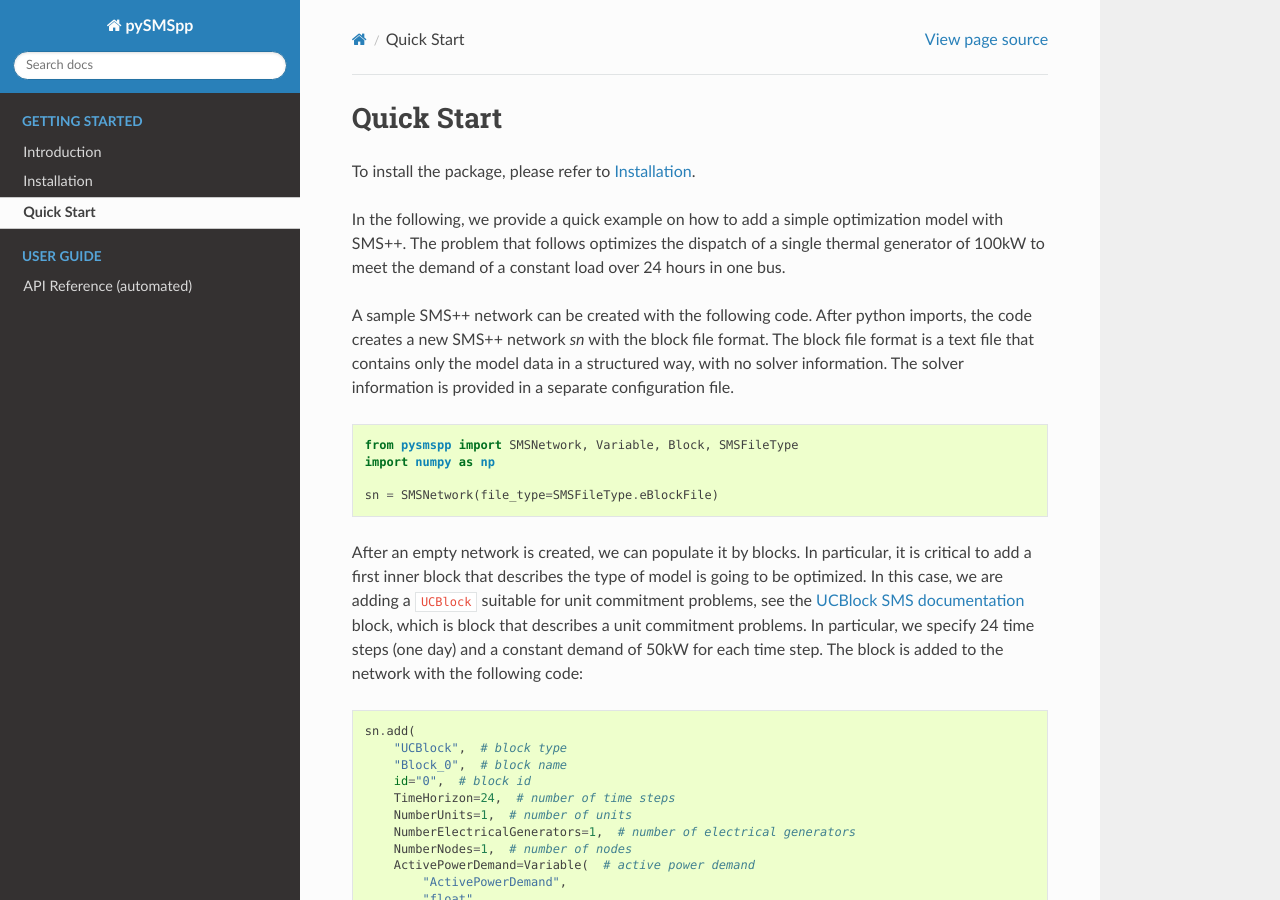
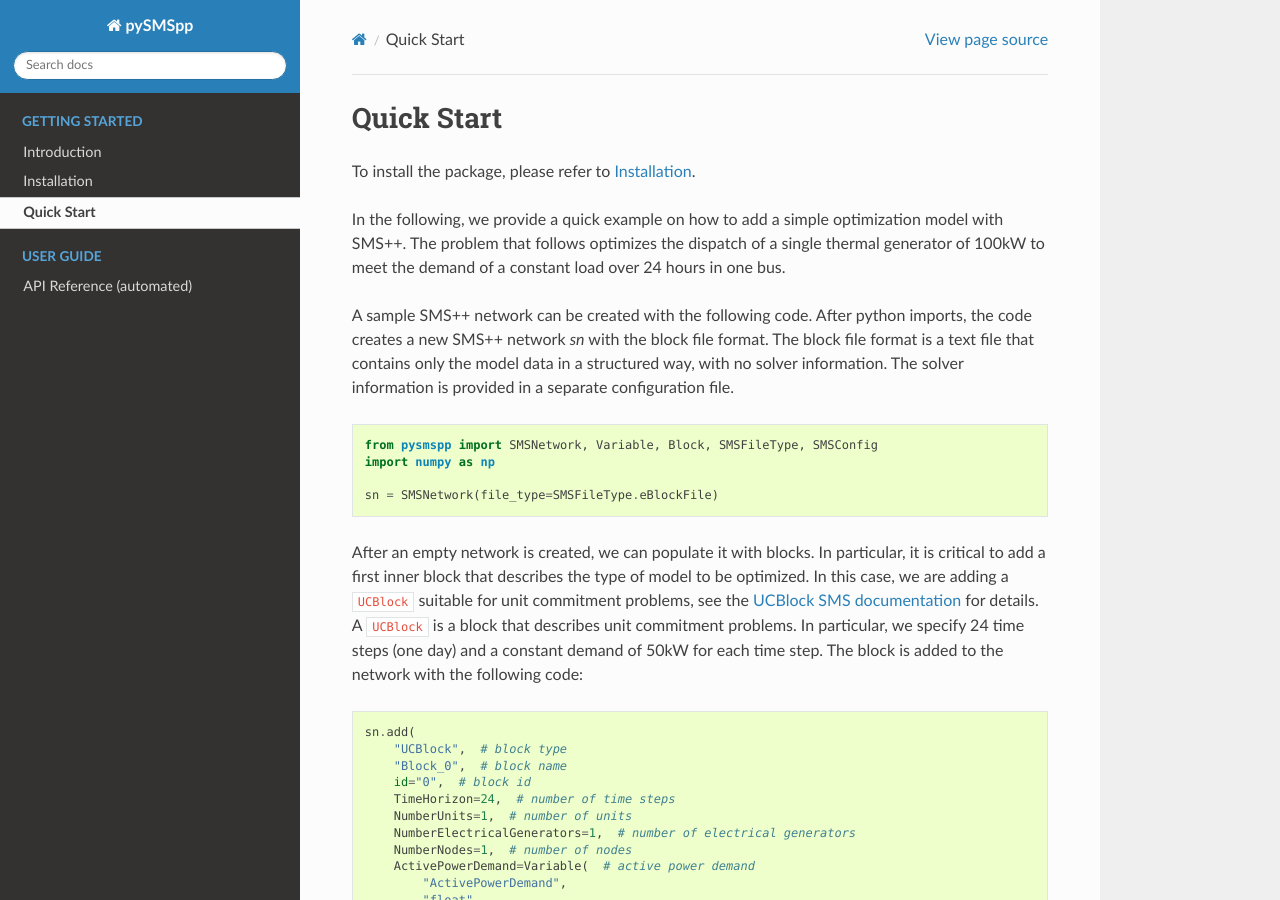
Before and after one commit to SPSUnipi/pySMSpp, a Sphinx documentation site: the page built from docs/getting-started/quick-start.rst, in a window 1280 px wide and 900 px high. Built offline with Sphinx 7.4.7 and the Read the Docs theme 3.1.0, drawn with Linux system fonts in a browser that asks for light colours; pages that are not in the unit, such as notebooks, are missing from menus.

Commit message:
Fix documentation examples: correct spelling, grammar, and missing imports
Co-authored-by: davide-f <67809479+davide-f@users.noreply.github.com>

```diff
--- a/docs/getting-started/installation.rst
+++ b/docs/getting-started/installation.rst
@@ -14,7 +14,7 @@ To use pySMSpp we highly recommend to use a package manager such as `conda
 <https://pip.pypa.io/en/stable/>`_ as easy-to-use package managers, available for Windows, Mac OS X and GNU/Linux.
 
 As common practice, it is highly recommend to use dedicated `conda/mamba environments <https://mamba.readthedocs.io/en/latest/user_guide/mamba.html>`_ or `virtual environments
-<https://pypi.python.org/pypi/virtualenv>`_ to ensure .
+<https://pypi.python.org/pypi/virtualenv>`_ to ensure proper dependency management and isolation.
 
 
 Adoption of conda environments
--- a/docs/getting-started/introduction.rst
+++ b/docs/getting-started/introduction.rst
@@ -15,7 +15,7 @@ What is SMS++?
 SMS++ is a software tool for advanced optimization of mathematical models by adopting advanced decomposition tools.
 It is a collection of C++ classes for modeling complex, block-structured mathematical models and solving them via sophisticated, structure-exploiting algorithms such as decomposition methods and specialized Interior-Point approaches.
 
-SMS++ preserves the block-structure of the model and allows the user to define the model in terms of blocks, which can be solved by different solvers. Each block may describe a specific physical system to model (e.g. a generator of a power system) or a specific mathematical structure (e.g. to allow langrangian relaxation). Each block may be characterized by a set of variables, constraints, and objectives, and may be solved by highly specialized solvers and decomposition techniques. As each block is solved by a specialized solver, the overall solution process highly efficient and can exploit the structure of the model.
+SMS++ preserves the block-structure of the model and allows the user to define the model in terms of blocks, which can be solved by different solvers. Each block may describe a specific physical system to model (e.g. a generator of a power system) or a specific mathematical structure (e.g. to allow Lagrangian relaxation). Each block may be characterized by a set of variables, constraints, and objectives, and may be solved by highly specialized solvers and decomposition techniques. As each block is solved by a specialized solver, the overall solution process is highly efficient and can exploit the structure of the model.
 
 SMS++ supports a hierarchical model structure, where blocks may contain other blocks. This allows the user to define complex models in a modular way, where each block can be solved by a specialized solver. The nested structure combined with the specialized solvers allows the user to exploit the structure of the model and aims to break down computational resources to solve large-scale models.
 
--- a/docs/getting-started/quick-start.rst
+++ b/docs/getting-started/quick-start.rst
@@ -11,13 +11,13 @@ A sample SMS++ network can be created with the following code. After python impo
 
 .. code:: python
 
-    from pysmspp import SMSNetwork, Variable, Block, SMSFileType
+    from pysmspp import SMSNetwork, Variable, Block, SMSFileType, SMSConfig
     import numpy as np
 
     sn = SMSNetwork(file_type=SMSFileType.eBlockFile)
 
-After an empty network is created, we can populate it by blocks. In particular, it is critical to add a first inner block that describes
-the type of model is going to be optimized. In this case, we are adding a ``UCBlock`` suitable for unit commitment problems, see the `UCBlock SMS documentation <https://gitlab.com/smspp/ucblock>`__ block, which is block that describes a unit commitment problems. In particular, we specify 24 time steps (one day) and a constant demand of 50kW for each time step. The block is added to the network with the following code:
+After an empty network is created, we can populate it with blocks. In particular, it is critical to add a first inner block that describes
+the type of model to be optimized. In this case, we are adding a ``UCBlock`` suitable for unit commitment problems, see the `UCBlock SMS documentation <https://gitlab.com/smspp/ucblock>`__ for details. A ``UCBlock`` is a block that describes unit commitment problems. In particular, we specify 24 time steps (one day) and a constant demand of 50kW for each time step. The block is added to the network with the following code:
 
 .. code:: python
 
```
